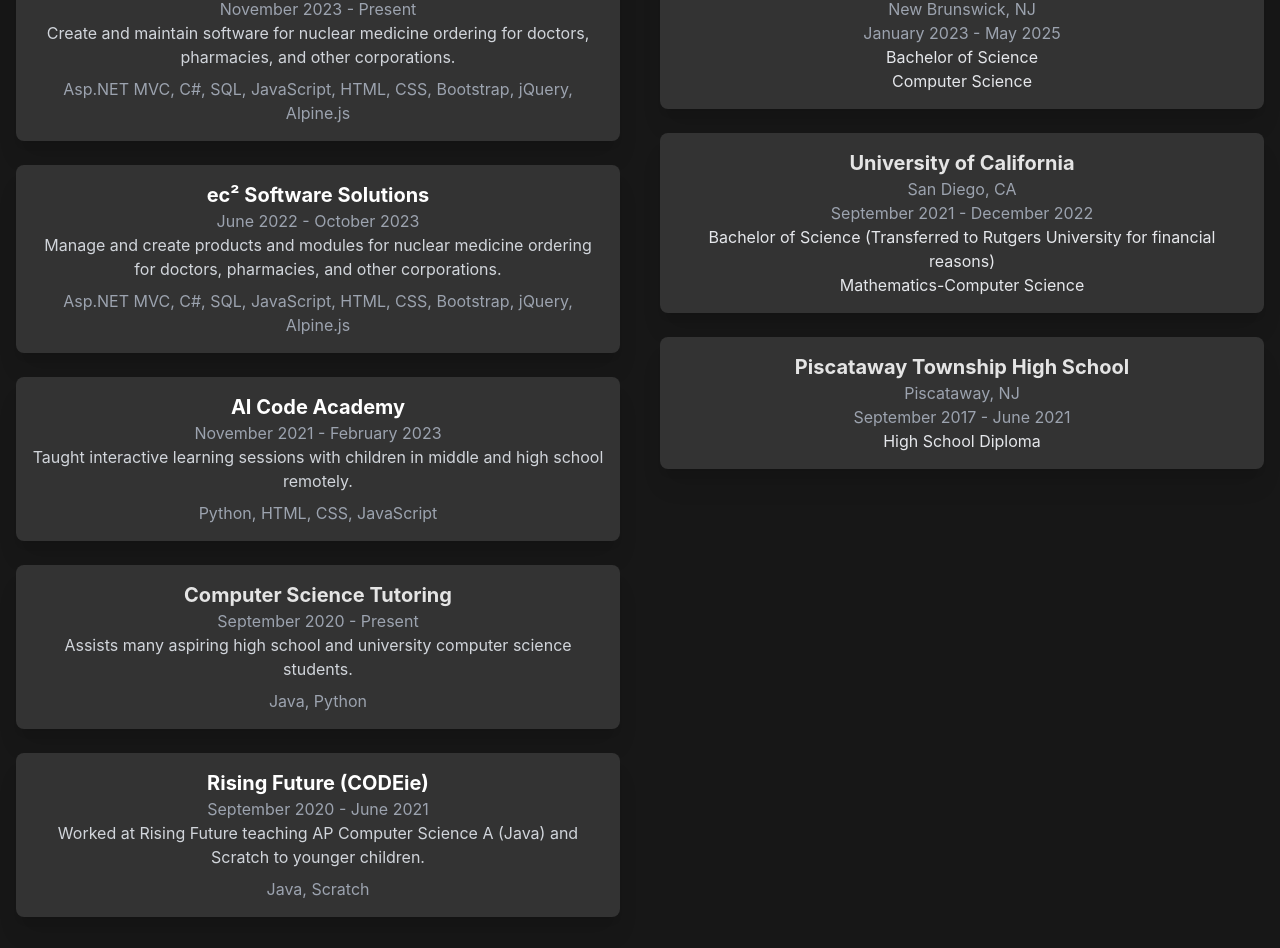
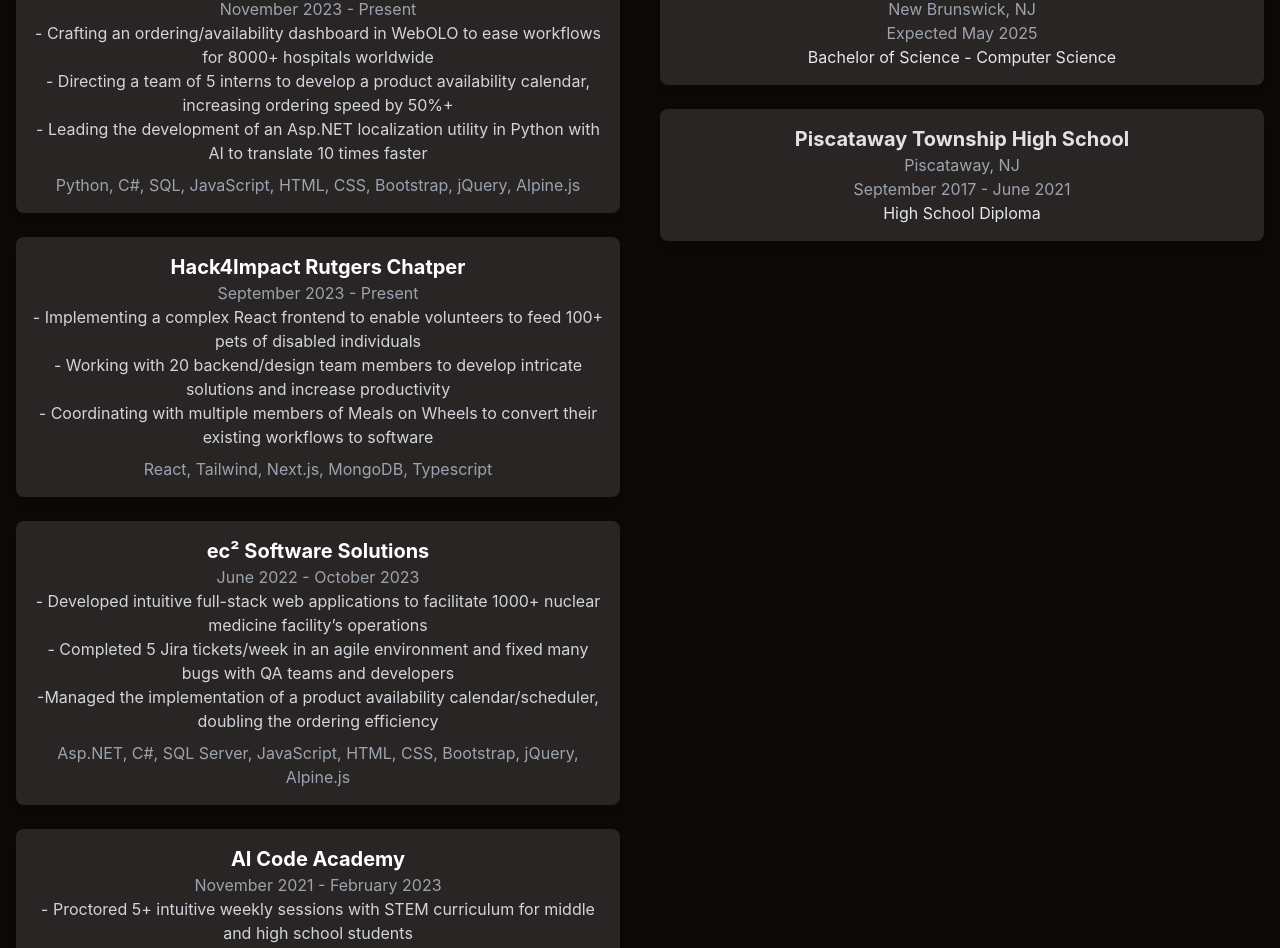
Before and after one commit to mv5903/website, a Svelte app in the folder website/: page / in a window 1280 px wide. Shown: the part 939-1887 px from the top of the page. Built offline with nearby package versions, Linux system fonts and the light colour scheme.

Commit message:
add sidebar on mobile

```diff
--- a/website/package.json
+++ b/website/package.json
@@ -24,6 +24,7 @@
   },
   "dependencies": {
     "@sveltejs/adapter-auto": "^2.1.1",
+    "is-mobile": "^4.0.0",
     "marked": "^11.0.1"
   }
 }
--- a/website/src/App.svelte
+++ b/website/src/App.svelte
@@ -4,13 +4,20 @@
   import { schools } from "./assets/schools";
   import { projects } from "./assets/projects";
   import { blogs } from "./assets/blogs";
+  import { sections } from "./assets/sections";
+
+  import { isMobile } from "is-mobile";
 
   import { onMount } from "svelte";
   let showDownArrow = false;
+  let showJumpToText = false;
   onMount(() => {
     setTimeout(() => {
       showDownArrow = true;
     }, 1000);
+    setTimeout(() => {
+      showJumpToText = true;
+    }, 2000)
   });
 
   let loaded = false;
@@ -47,6 +54,13 @@
       default: return 'w-0';  // 0% width if no buttons (should not happen)
     }
   }
+
+
+  const scrollDownToSection = async (id: string) => {
+    let sideBar = document.getElementById("my-drawer") as HTMLInputElement;
+    if (sideBar) sideBar.checked = !sideBar.checked
+    window.location.href = window.location.origin + '#' + id;
+  };
 </script>
 
 {#if !loaded}
@@ -54,22 +68,59 @@
     <div class="animate-spin rounded-full h-32 w-32 border-t-2 border-b-2 border-white"></div>
   </div>
 {:else}
-  <main class="min-h-screen flex flex-col justify-center">
+  <main class="min-h-screen flex flex-col justify-center bg-stone-950">
+      <!-- Menu Bar -->
+      {#if isMobile()}
+        <div class="drawer z-100">
+          <input id="my-drawer" type="checkbox" class="drawer-toggle" />
+          <div class="absolute left-4 top-4 drawer-content place-items-center flex gap-4">
+            <!-- Page content here -->
+            <label for="my-drawer" class="btn btn-stone-900 bg-stone-900 drawer-button">
+              <svg xmlns="http://www.w3.org/2000/svg" class="h-5 w-5" fill="none" viewBox="0 0 24 24" stroke="currentColor"><path stroke-linecap="round" stroke-linejoin="round" stroke-width="2" d="M4 6h16M4 12h16M4 18h7" /></svg>
+            </label>
+            {#if showJumpToText}
+              <label for="" class="bg-stone-950 outline-0 animate-pulse flex place=items-center">
+                <svg xmlns="http://www.w3.org/2000/svg" fill="none" viewBox="0 0 24 24" stroke-width="1.5" stroke="currentColor" class="w-6 h-6">
+                  <path stroke-linecap="round" stroke-linejoin="round" d="M10.5 19.5 3 12m0 0 7.5-7.5M3 12h18" />
+                </svg>
+                <span class="ms-2">Jump To</span>
+              </label>
+            {/if}
+          </div>
+          <div class="drawer-side z-10">
+            <label for="my-drawer" aria-label="close sidebar" class="drawer-overlay"></label>
+            <ul class="menu p-4 w-80 min-h-full bg-stone-900 text-base-content">
+              <!-- Sidebar content here -->
+              <ul class="menu w-[100%] rounded-box">
+                {#each sections as section}
+                  <li class="mt-8">
+                    <a href={null} on:click={() => scrollDownToSection(section.id)}>
+                      <svg xmlns="http://www.w3.org/2000/svg" class="h-5 w-5 text-white" fill="none" viewBox="0 0 24 24" stroke="currentColor"><path stroke-linecap="round" stroke-linejoin="round" stroke-width="2" d={section.data} /></svg>
+                      <span class="text-white text-2xl">{section.name}</span>
+                    </a>
+                  </li>
+                {/each}
+              </ul>
+            </ul>
+          </div>
+        </div>
+      {/if}
+
     <div class="min-h-screen flex flex-col gap-3 justify-center text-center place-items-center">
 
       <!-- Avatar -->
-      <div class="h-[15vh] sm:h-[30vh] mb-4">
-        <img class="h-[15vh] sm:h-[30vh] rounded-xl flex justify-center mb-10" src={`/images/matthew.jpeg`} alt="Matthew Vandenberg" loading="lazy"  />
+      <div class="h-[30vh] sm:h-[30vh] mb-4">
+        <img class="h-[30vh] sm:h-[30vh] rounded-xl flex justify-center mb-10" src={`/images/matthew.jpeg`} alt="Matthew Vandenberg" loading="lazy"  />
       </div>
 
       <!-- Intro -->
       <h2 class="text-lgtext-gray-300">Hi, I'm</h2>
       <h1 class="text-4xl font-boldtext-gray-100">Matthew Vandenberg</h1>
-      <h2 class="text-xltext-gray-200">Full Stack Developer at Mirion Technologies</h2>
+      <h2 class="text-xltext-gray-200">Software Engineer Intern at Mirion Technologies</h2>
       <h2 class="text-xltext-gray-200">Student at Rutgers University</h2>
 
       <!-- Scroll Down Indicator -->
-      <div class={`flex justify-center mt-32 ${!showDownArrow && 'invisible'}`}>
+      <div class={`flex justify-center mt-[5rem] ${!showDownArrow && 'invisible'}`}>
         <div class="animate-bounce">
           <svg xmlns="http://www.w3.org/2000/svg" class="h-6 w-6 text-gray-300" fill="none" viewBox="0 0 24 24" stroke="currentColor">
             <path stroke-linecap="round" stroke-linejoin="round" stroke-width="2" d="M19 9l-7 7-7-7" />
@@ -80,18 +131,20 @@
 
     <div class="flex flex-col sm:flex-row w-full gap-2 justify-center">
       <!-- Work Experience Section -->
-      <section class="px-4 py-8 w-full sm:w-1/2">
+      <section id="work" class="px-4 py-8 w-full sm:w-1/2">
         <h3 class="text-3xl font-bold text-center">Work Experience</h3>
         <div class="mt-6 space-y-6">
           {#each workExperience as job}
-            <div class="bg-background shadow-xl rounded-lg p-4">
+            <div class="bg-stone-800 shadow-xl rounded-lg p-4">
               {#if job.website}
                 <a class="text-white hover:text-white hover:underline" href={job.website}><h4 class="text-xl font-bold">{job.subheading}</h4></a>
               {:else}
                 <h4 class="text-xl font-bold">{job.subheading}</h4>
               {/if}
               <p class="text-gray-400">{job.date}</p>
-              <p class="text-gray-300">{job.content}</p>
+              {#each job.content.split("\n") as bullet}
+                <p class="text-gray-300">{bullet}</p>
+              {/each}
               {#if job.tech}
                 <p class="text-gray-400 mt-2">{job.tech}</p>
               {/if}
@@ -100,19 +153,16 @@
         </div>
       </section>
 
-      <!-- Work Experience Section -->
-      <section class="px-4 py-8 w-full sm:w-1/2">
+      <!-- Education Section -->
+      <section id="education" class="px-4 py-8 w-full sm:w-1/2">
         <h3 class="text-3xl font-bold text-center">Education</h3>
         <div class="mt-6 space-y-6">
           {#each schools as school}
-            <div class="bg-background shadow-xl rounded-lg p-4">
+            <div class="bg-stone-800 shadow-xl rounded-lg p-4">
               <h4 class="text-xl font-bold">{school.name}</h4>
               <p class="text-gray-400">{school.location}</p>
               <p class="text-gray-400">{school.timeline}</p>
-              <p class="text-gray-200">{school.degree}</p>
-              {#if school.major}
-                <p class="text-gray-200">{school.major}</p>
-              {/if}
+              <p class="text-gray-200">{school.degree}{school.major ? ' - ' + school.major : ''}</p>
             </div>
           {/each}
         </div>
@@ -121,11 +171,11 @@
 
 
     <!-- Projects Section -->
-    <section class="px-4 py-8">
+    <section id="projects" class="px-4 py-8">
       <h3 class="text-3xl font-bold text-center">Projects</h3>
       <div class="mt-6 grid grid-cols-1 md:grid-cols-2 lg:grid-cols-3 gap-4">
         {#each projects as project}
-          <div class="bg-background shadow-xl rounded-lg p-4 flex flex-col">
+          <div class="bg-stone-800 shadow-xl rounded-lg p-4 flex flex-col">
             <h4 class="text-xl font-bold">{project.subheading}</h4>
             <p class="text-md text-gray-400">{project.year}</p>
             <p class="text-gray-300 flex-grow">{project.content}</p>
@@ -151,7 +201,7 @@
     </section>
 
     <!-- Blogs Section -->
-    <section class="px-4 py-8 text-left">
+    <section id="blog" class="px-4 py-8 text-left">
       <h3 class="text-3xl font-bold text-center">Blog</h3>
       <div class="flex justify-center mt-4">
         <ol class="relative border-s border-gray-200 dark:border-gray-700">
--- a/website/src/app.css
+++ b/website/src/app.css
@@ -68,3 +68,7 @@
 button:focus-visible {
   outline: 4px auto -webkit-focus-ring-color;
 }
+
+html {
+  scroll-behavior: smooth;
+}
--- a/website/src/assets/blogs.js
+++ b/website/src/assets/blogs.js
@@ -16,5 +16,11 @@
         "date": "November 10, 2023",
         "description": "Partyfy is a web app that allows you to queue music to your friend's Spotify account without needing their session, through a system I call \"Unattended Queuing\". See what's involved.",
         "blog": "partyfy"
+    },
+    {
+        "title": "Simulataneously booting Windows 11 and MacOS Sonoma",
+        "date": "December 30, 2023",
+        "description": "You can get near native performance on both Windows 11 and MacOS Sonoma running on the same machine with Proxmox. See why I eventually opted out.",
+        "blog": "win11-macos-sonoma"
     }
 ]
--- a/website/src/assets/schools.js
+++ b/website/src/assets/schools.js
@@ -4,14 +4,7 @@
         location: 'New Brunswick, NJ',
         degree: 'Bachelor of Science',
         major: 'Computer Science',
-        timeline: 'January 2023 - May 2025',
-    },
-    {
-        name: 'University of California',
-        location: 'San Diego, CA',
-        degree: 'Bachelor of Science (Transferred to Rutgers University for financial reasons)',
-        major: 'Mathematics-Computer Science',
-        timeline: 'September 2021 - December 2022'
+        timeline: 'Expected May 2025',
     },
     {
         name: 'Piscataway Township High School',
--- /dev/null
+++ b/website/src/assets/sections.js
@@ -0,0 +1,24 @@
+export const sections = [
+  {
+    name: "Work Experience",
+    id: "work",
+    data: "M20.25 14.15v4.25c0 1.094-.787 2.036-1.872 2.18-2.087.277-4.216.42-6.378.42s-4.291-.143-6.378-.42c-1.085-.144-1.872-1.086-1.872-2.18v-4.25m16.5 0a2.18 2.18 0 0 0 .75-1.661V8.706c0-1.081-.768-2.015-1.837-2.175a48.114 48.114 0 0 0-3.413-.387m4.5 8.006c-.194.165-.42.295-.673.38A23.978 23.978 0 0 1 12 15.75c-2.648 0-5.195-.429-7.577-1.22a2.016 2.016 0 0 1-.673-.38m0 0A2.18 2.18 0 0 1 3 12.489V8.706c0-1.081.768-2.015 1.837-2.175a48.111 48.111 0 0 1 3.413-.387m7.5 0V5.25A2.25 2.25 0 0 0 13.5 3h-3a2.25 2.25 0 0 0-2.25 2.25v.894m7.5 0a48.667 48.667 0 0 0-7.5 0M12 12.75h.008v.008H12v-.008Z"
+  },
+  {
+    name: "Education",
+    id: "education",
+    data: "M4.26 10.147a60.438 60.438 0 0 0-.491 6.347A48.62 48.62 0 0 1 12 20.904a48.62 48.62 0 0 1 8.232-4.41 60.46 60.46 0 0 0-.491-6.347m-15.482 0a50.636 50.636 0 0 0-2.658-.813A59.906 59.906 0 0 1 12 3.493a59.903 59.903 0 0 1 10.399 5.84c-.896.248-1.783.52-2.658.814m-15.482 0A50.717 50.717 0 0 1 12 13.489a50.702 50.702 0 0 1 7.74-3.342M6.75 15a.75.75 0 1 0 0-1.5.75.75 0 0 0 0 1.5Zm0 0v-3.675A55.378 55.378 0 0 1 12 8.443m-7.007 11.55A5.981 5.981 0 0 0 6.75 15.75v-1.5"
+
+  },
+  {
+    name: "Projects",
+    id: "projects",
+    data: "M6 6.878V6a2.25 2.25 0 0 1 2.25-2.25h7.5A2.25 2.25 0 0 1 18 6v.878m-12 0c.235-.083.487-.128.75-.128h10.5c.263 0 .515.045.75.128m-12 0A2.25 2.25 0 0 0 4.5 9v.878m13.5-3A2.25 2.25 0 0 1 19.5 9v.878m0 0a2.246 2.246 0 0 0-.75-.128H5.25c-.263 0-.515.045-.75.128m15 0A2.25 2.25 0 0 1 21 12v6a2.25 2.25 0 0 1-2.25 2.25H5.25A2.25 2.25 0 0 1 3 18v-6c0-.98.626-1.813 1.5-2.122"
+  },
+  {
+    name: "Blog",
+    id: "blog",
+    data: "m6.75 7.5 3 2.25-3 2.25m4.5 0h3m-9 8.25h13.5A2.25 2.25 0 0 0 21 18V6a2.25 2.25 0 0 0-2.25-2.25H5.25A2.25 2.25 0 0 0 3 6v12a2.25 2.25 0 0 0 2.25 2.25Z"
+
+  }
+]
--- a/website/src/assets/workExperience.js
+++ b/website/src/assets/workExperience.js
@@ -2,35 +2,42 @@
     {
         subheading: 'Mirion Technologies',
         date: 'November 2023 - Present',
-        content: 'Create and maintain software for nuclear medicine ordering for doctors, pharmacies, and other corporations.',
-        tech: 'Asp.NET MVC, C#, SQL, JavaScript, HTML, CSS, Bootstrap, jQuery, Alpine.js',
+        content: '- Crafting an ordering/availability dashboard in WebOLO to ease workflows for 8000+ hospitals worldwide \n- Directing a team of 5 interns to develop a product availability calendar, increasing ordering speed by 50%+\n- Leading the development of an Asp.NET localization utility in Python with AI to translate 10 times faster',
+        tech: 'Python, C#, SQL, JavaScript, HTML, CSS, Bootstrap, jQuery, Alpine.js',
         website: 'https://www.mirion.com/',
+    },
+    {
+        subheading: 'Hack4Impact Rutgers Chatper',
+        date: 'September 2023 - Present',
+        content: "- Implementing a complex React frontend to enable volunteers to feed 100+ pets of disabled individuals\n- Working with 20 backend/design team members to develop intricate solutions and increase productivity\n- Coordinating with multiple members of Meals on Wheels to convert their existing workflows to software",
+        tech: 'React, Tailwind, Next.js, MongoDB, Typescript',
+        website: 'https://hack4impact.org/',
     },
     {
         subheading: "ec² Software Solutions",
         date: "June 2022 - October 2023",
-        content: "Manage and create products and modules for nuclear medicine ordering for doctors, pharmacies, and other corporations.",
-        tech: "Asp.NET MVC, C#, SQL, JavaScript, HTML, CSS, Bootstrap, jQuery, Alpine.js",
+        content: '- Developed intuitive full-stack web applications to facilitate 1000+ nuclear medicine facility’s operations\n- Completed 5 Jira tickets/week in an agile environment and fixed many bugs with QA teams and developers\n-Managed the implementation of a product availability calendar/scheduler, doubling the ordering efficiency',
+        tech: 'Asp.NET, C#, SQL Server, JavaScript, HTML, CSS, Bootstrap, jQuery, Alpine.js',
         website: "https://ec2software.com",
     },
     {
         subheading: "AI Code Academy",
         date: "November 2021 - February 2023",
-        content: "Taught interactive learning sessions with children in middle and high school remotely.",
+        content: "- Proctored 5+ intuitive weekly sessions with STEM curriculum for middle and high school students\n- Constructed 8 lesson plans monthly via presentations, projects, and quizzes to facilitate productive learning\n- Answered various questions on 3 different levels",
         tech: "Python, HTML, CSS, JavaScript",
         website: "https://www.aicodeacademy.com/",
     },
     {
         subheading: "Computer Science Tutoring",
         date: "September 2020 - Present",
-        content: "Assists many aspiring high school and university computer science students.",
-        tech: "Java, Python",
+        content: "Assisting many aspiring high school and university computer science students.",
+        tech: "Java, Python, Javascript, Typescript",
     },
     {
         subheading: "Rising Future (CODEie)",
         date: "September 2020 - June 2021",
-        content: "Worked at Rising Future teaching AP Computer Science A (Java) and Scratch to younger children.",
+        content: "- Designed many worksheets and lesson plans to prepare 15+ AP Computer Science students for their exams\n- Administered extra help classes for 10+ hours per week to strengthen concepts class-wide\n- Aided in retaining dozens of topics including Loops, Arrays, Fundamental Java Objects, and Recursion",
         website: "https://risingfuture.com/",
-        tech: "Java, Scratch"
+        tech: "Java, Scratch, Python, APCSA"
     }
   ]
--- a/website/tailwind.config.js
+++ b/website/tailwind.config.js
@@ -5,6 +5,9 @@
     extend: {
       colors: {
         'background': '#333'
+      },
+      animation: {
+        wiggle: 'wiggle 1s ease-in-out infinite',
       }
     }
   },
```
Also changed, not shown: 1 other file (tests, documents, lock files or other folders).
